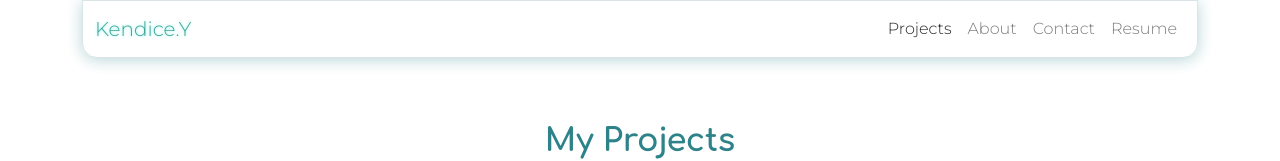
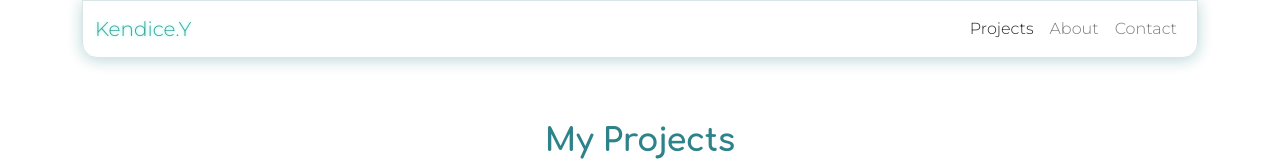
Before and after one commit to kendicey/home-page, a React (Create React App) app: page / in a window 1280 px wide. Shown: the top 161 px of the page. Built offline with nearby package versions, Linux system fonts and the light colour scheme; a web font is replaced by a local one.

Commit message:
hide resume

```diff
--- a/src/components/NavBar.js
+++ b/src/components/NavBar.js
@@ -13,7 +13,7 @@ const Navbar = () => (
               <NavLink className="nav-link active" aria-current="page" to="/projects">Projects</NavLink>
               <NavLink className="nav-link" to="/about">About</NavLink>
               <NavLink className="nav-link" to="/contact">Contact</NavLink>
-              <a className="nav-link" href='https://drive.google.com/file/d/1oAq7pfA3oAqgG9UKPDgqu9suBqOd7J1j/view?usp=share_link' target='_blank'>Resume</a>
+              {/* <a className="nav-link" href='https://drive.google.com/file/d/1oAq7pfA3oAqgG9UKPDgqu9suBqOd7J1j/view?usp=share_link' target='_blank'>Resume</a> */}
             </div>
           </div>
         </div>
```
